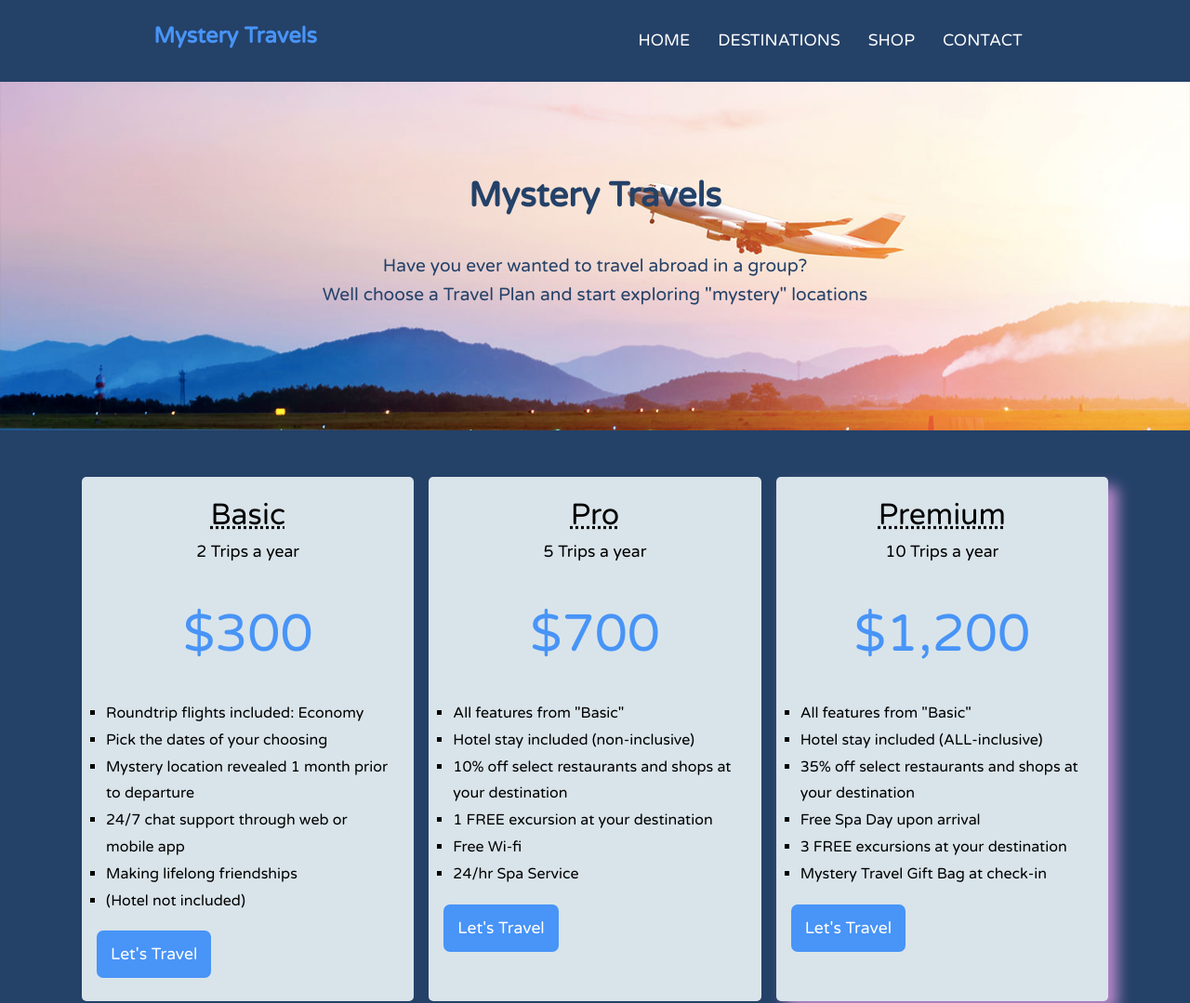
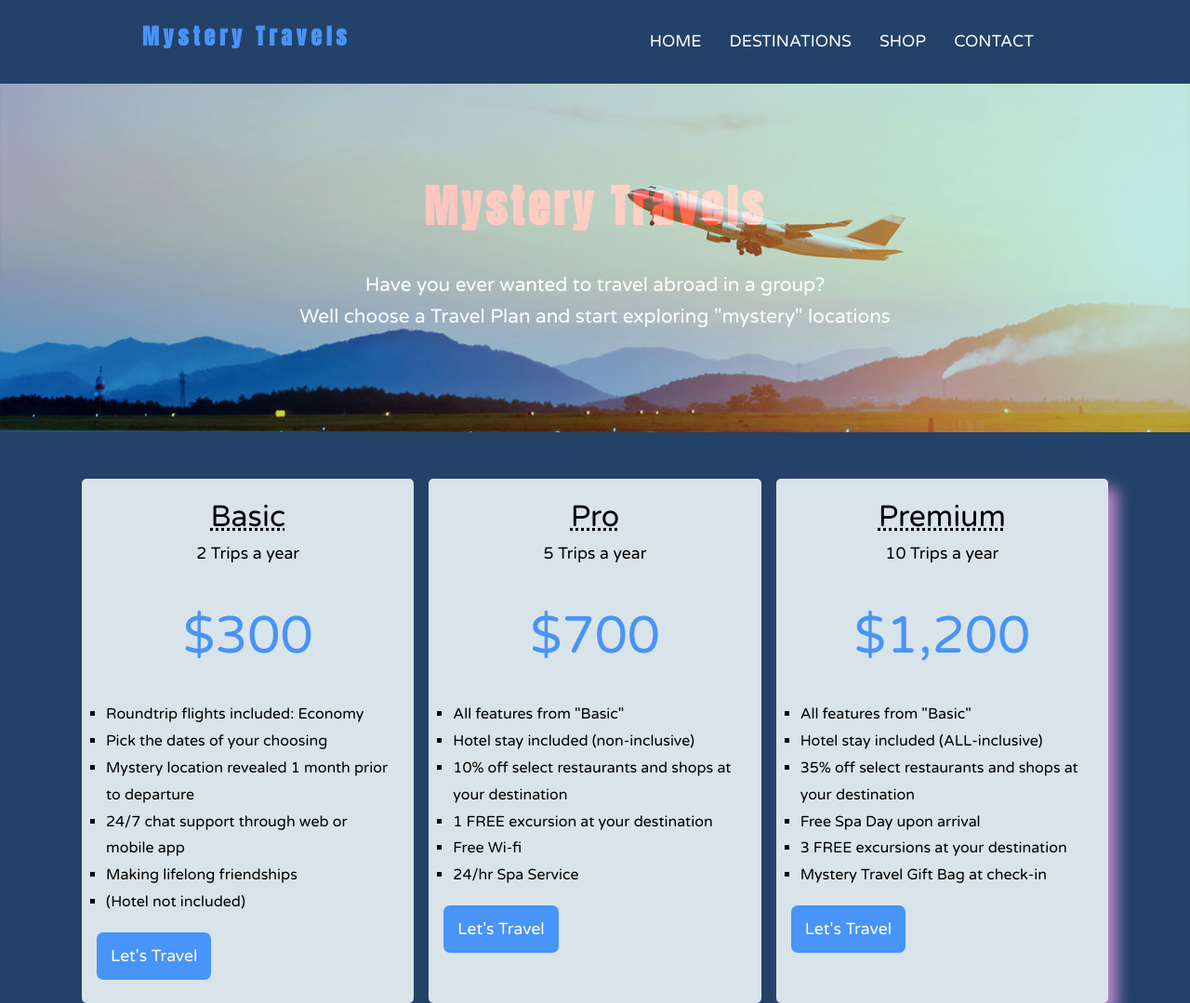
Before and after one commit to jasmindominique/homework-2-travel, a website: page index.html in a window 1280 px wide. Shown: the top 1079 px of the page at 93% size. Drawn offline with Linux system fonts and the light colour scheme.

Commit message:
header, tagling and background changes - color, tint, etc.

```diff
--- a/index.html
+++ b/index.html
@@ -8,6 +8,8 @@
 		<meta name="viewport" content="width=device-width, initial-scale=1">
 		<link rel="stylesheet" href="dist/css/main.css">
 		<link href="https://fonts.googleapis.com/css?family=Varela+Round" rel="stylesheet">
+		<link href="https://fonts.googleapis.com/css?family=Anton" rel="stylesheet">
+
 
 
 
@@ -17,7 +19,6 @@
 	<header class="main-header">
 		<h1>
 			<a href="">Mystery Travels</a>
-			<!-- <img src="dist/img/globe.png" alt="logo"> -->
 		</h1>
 		<nav>
 			<ul>
--- a/src/scss/main.scss
+++ b/src/scss/main.scss
@@ -29,6 +29,16 @@ body {
 	font-family: 'Varela Round', sans serif;
 	line-height: 1.6;
 
+}
+
+header{
+
+	h1{
+		a{
+			font-family: 'Anton', sans-serif;
+			letter-spacing: .3rem;
+		}
+	}
 }
 
 a{
@@ -108,18 +118,25 @@ footer{
 	text-align: center;
 	padding: 4em ;
 	margin-bottom: 50px;
+	background-color: #BFE9E6;
+	background-blend-mode: multiply;
+
 
 }
 
 .headline{
-	color: $primary-color;
+	color: #FE0109;
 	margin: 30px;
 	font-weight: bold;
+	font-size: 3rem;
+	letter-spacing: .25rem;
+	font-family: 'Anton', sans-serif;
+  	mix-blend-mode: screen;
 }
 
 .tagline{
-	color: $primary-color;
-	font-size: 1.2em;
+	color: $accent-color;
+	font-size: 1.3em;
 }
 
 .col{
```
Also changed, not shown: dist/css/main.css, 1 other file.
